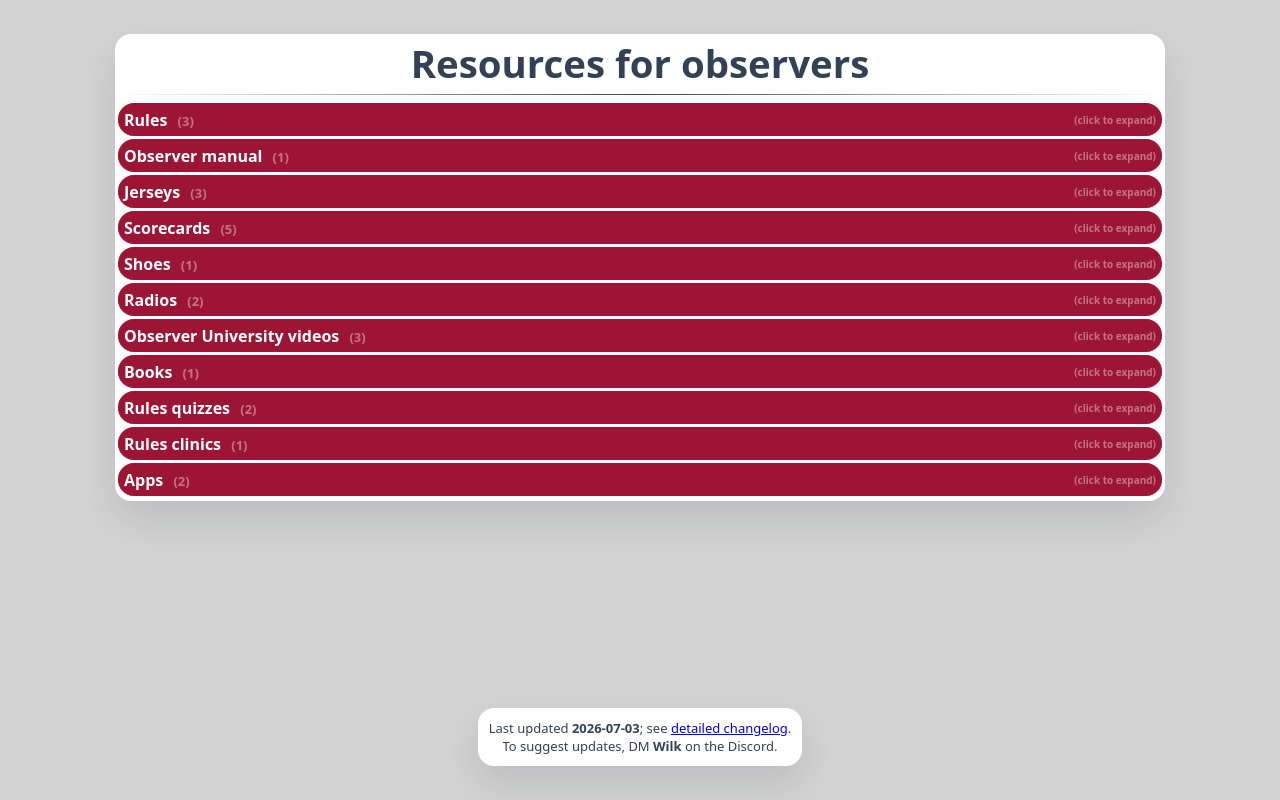
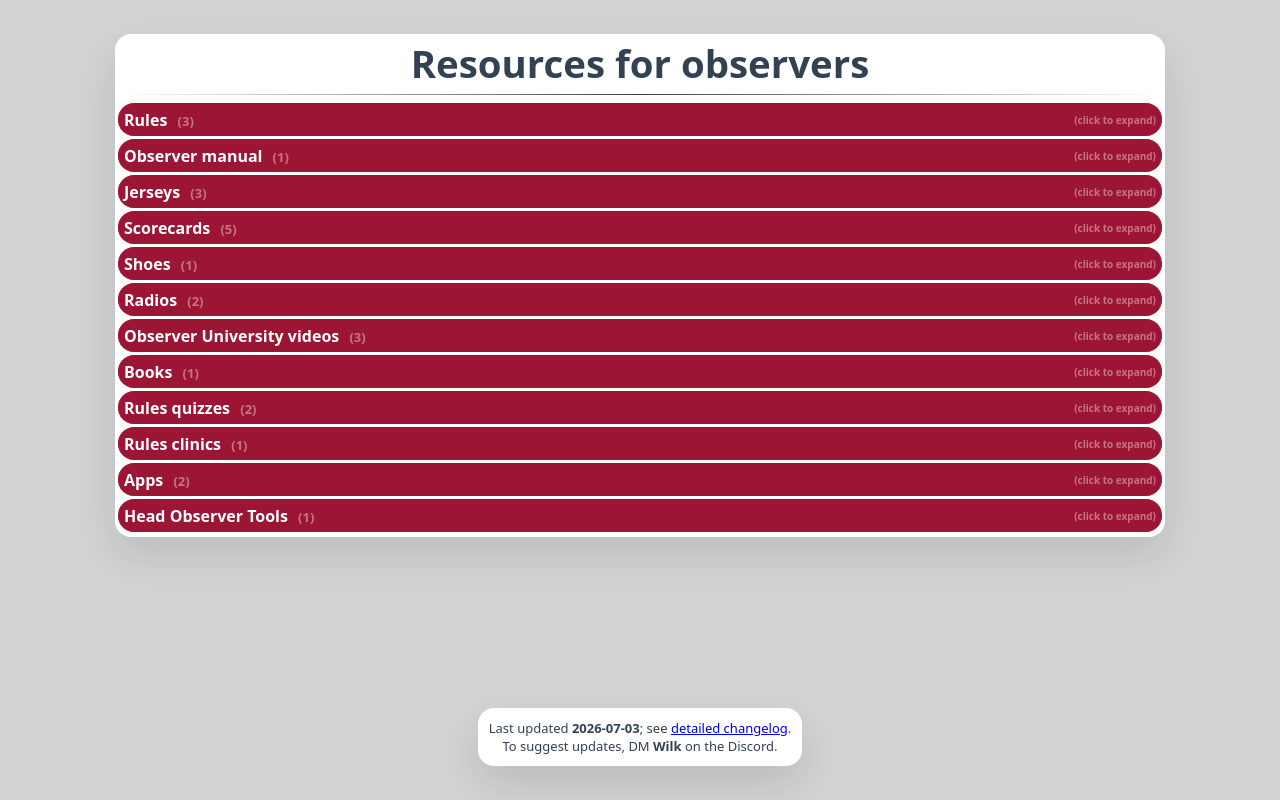
Before and after one commit to jdwilkinson/ObserverResources, a React (Vite) app: page / in a window 1280 px wide. Built offline with nearby package versions, Linux system fonts and the light colour scheme.

Commit message:
Add Austin's game-and-time-tables link.

```diff
--- a/src/App.tsx
+++ b/src/App.tsx
@@ -1,6 +1,6 @@
 import CollapsibleSection from './CollapsibleSection';
 import Resources from './resources/Resources';
-import { App as AppResource, Book, Jersey, ObserverManual, ObserverUniversityVideo, Radio, Rules, RulesClinic, RulesQuiz, Scorecard, Shoe } from './types/ResourceTypes';
+import { App as AppResource, Book, HeadObserverTool, Jersey, ObserverManual, ObserverUniversityVideo, Radio, Rules, RulesClinic, RulesQuiz, Scorecard, Shoe } from './types/ResourceTypes';
 
 const App = () => {
   return (
@@ -58,10 +58,14 @@ const App = () => {
         {/* TODO: Consider whether this is the right place to put video resources */}
         {/* <CollapsibleSection sectionTitle="Video replays">
           ...
-        </CollapsibleSection> */}
+          </CollapsibleSection> */}
 
         <CollapsibleSection sectionTitle="Apps">
           {Resources.apps.map((app: AppResource) => (app.render()))}
+        </CollapsibleSection>
+
+        <CollapsibleSection sectionTitle="Head Observer Tools">
+          {Resources.headObserverTools.map((tool: HeadObserverTool) => (tool.render()))}
         </CollapsibleSection>
       </section>
 
--- a/src/resources/Resources.tsx
+++ b/src/resources/Resources.tsx
@@ -1,9 +1,10 @@
 import data from "./resources.json";
-import { App, Book, Jersey, ObserverManual, ObserverUniversityVideo, Radio, Rules, RulesClinic, RulesQuiz, Scorecard, Shoe } from "../types/ResourceTypes";
+import { App, Book, HeadObserverTool, Jersey, ObserverManual, ObserverUniversityVideo, Radio, Rules, RulesClinic, RulesQuiz, Scorecard, Shoe } from "../types/ResourceTypes";
 
 const Resources = {
     "apps": data.apps.map(app => App.createFromObject(app)),
     "books": data.books.map(book => Book.createFromObject(book)),
+    "headObserverTools": data.headObserverTools.map(tool => HeadObserverTool.createFromObject(tool)),
     "jerseys": data.jerseys.map(jersey => Jersey.createFromObject(jersey)),
     "observerManuals": data.observerManuals.map(manual => ObserverManual.createFromObject(manual)),
     "observerUniversityVideos": data.observerUniversityVideos.map(video => ObserverUniversityVideo.createFromObject(video)),
--- a/src/resources/resources.json
+++ b/src/resources/resources.json
@@ -28,6 +28,17 @@
             "courtesyOf": "Zeta",
             "link": "https://www.amazon.com/Social-Ref-Become-Better-Referee/dp/1793133549",
             "resourceFormat": "Amazon"
+        }
+    ],
+    "headObserverTools": [
+        {
+            "id": "ho-tool-games-tables",
+            "imageSourceUrl": "/head-observer-tools/ho-tool-games-tables.png",
+            "title": "Game & Time Tables",
+            "description": "A web-based tool that generates tables of games and cap times for a given tournament.  Useful when drawing up an observer schedule.",
+            "courtesyOf": "Austin",
+            "link": "https://afbcary.github.io/obs-shep/",
+            "resourceFormat": "WebLink"
         }
     ],
     "jerseys": [
--- a/src/types/ResourceTypes.tsx
+++ b/src/types/ResourceTypes.tsx
@@ -10,6 +10,12 @@ export class App extends Resource {
 export class Book extends Resource {
     static createFromObject(obj: ResourceProperties): Book {
         return new Book("Book", obj);
+    }
+}
+
+export class HeadObserverTool extends Resource {
+    static createFromObject(obj: ResourceProperties): HeadObserverTool {
+        return new HeadObserverTool("Head Observer Tool", obj);
     }
 }
 
```
Also changed, not shown: public/head-observer-tools/ho-tool-games-tables.png (added).
